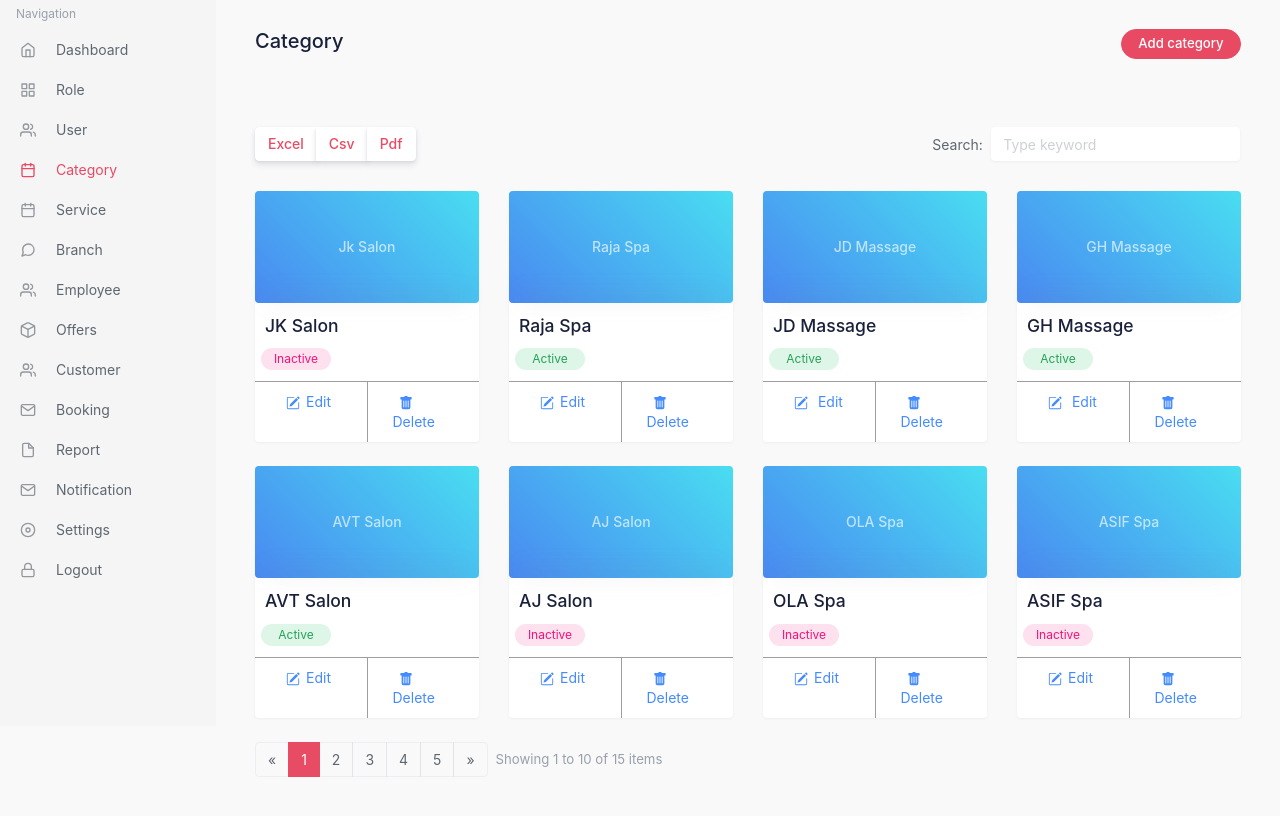
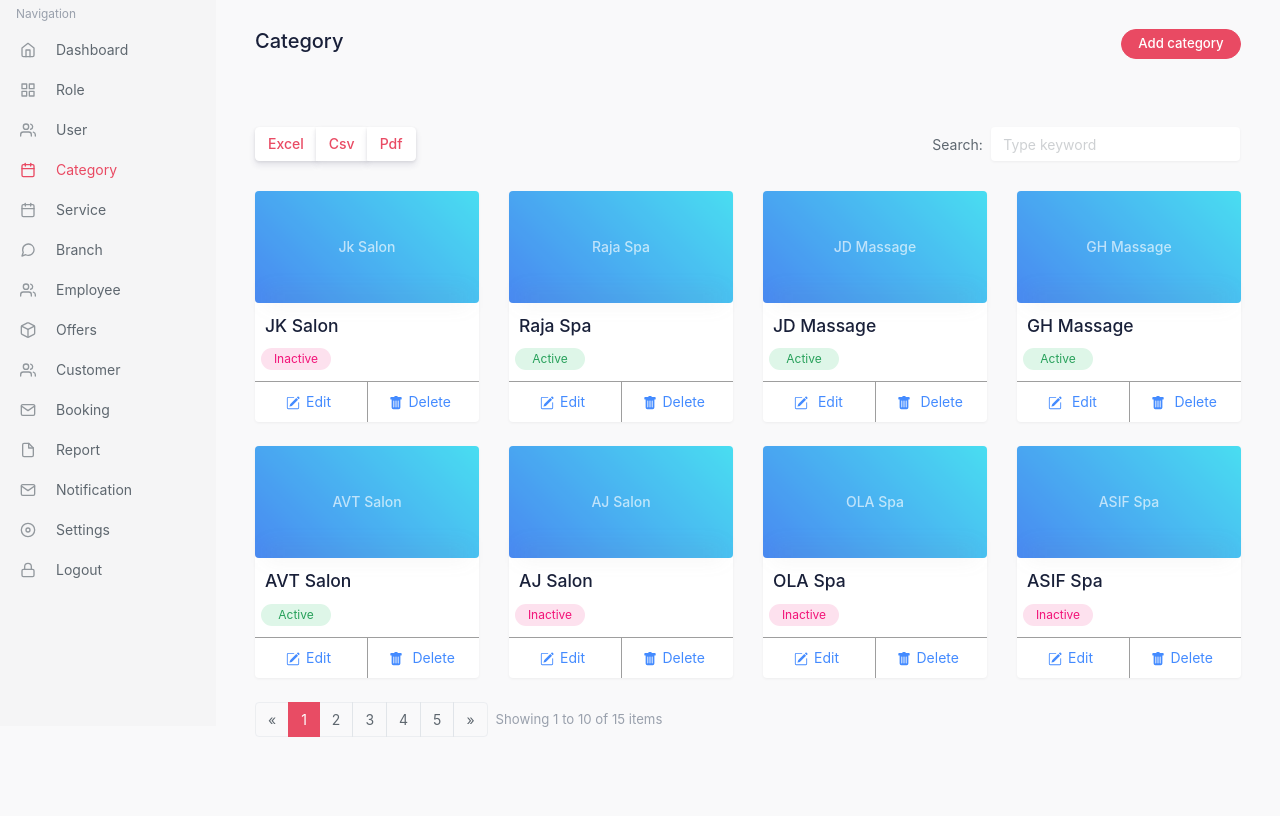
Before and after one commit to Anto7373/D-barber, a plain HTML site: page category.html in a window 1280 px wide. Shown: the part 74-890 px from the top of the page. After the commit the page ends 859 px from the top, so only its background shows below. Drawn offline with Linux system fonts and the light colour scheme.

Commit message:
last update

```diff
--- a/assets/css/custom.css
+++ b/assets/css/custom.css
@@ -334,3 +334,7 @@ vertical-align: top!important;
     background-color: #e95466;
     color: #fff;
 }
+.card-pad{
+    padding-left: 0px;
+    padding-right: 0px;
+}
--- a/category.html
+++ b/category.html
@@ -210,7 +210,7 @@
                                                             </div>
                                                         </div>
                                                         <div class="col">
-                                                            <div class="card-body">
+                                                            <div class="card-body card-pad">
                                                                 <a href="#"  class="card-link" data-toggle="modal" data-target="#modal-sm"><span class="agf"><svg width="1em" height="1em" viewBox="0 0 16 16" class="bi bi-trash-fill" fill="currentColor" xmlns="http://www.w3.org/2000/svg">
                                                                 <path fill-rule="evenodd" d="M2.5 1a1 1 0 0 0-1 1v1a1 1 0 0 0 1 1H3v9a2 2 0 0 0 2 2h6a2 2 0 0 0 2-2V4h.5a1 1 0 0 0 1-1V2a1 1 0 0 0-1-1H10a1 1 0 0 0-1-1H7a1 1 0 0 0-1 1H2.5zm3 4a.5.5 0 0 1 .5.5v7a.5.5 0 0 1-1 0v-7a.5.5 0 0 1 .5-.5zM8 5a.5.5 0 0 1 .5.5v7a.5.5 0 0 1-1 0v-7A.5.5 0 0 1 8 5zm3 .5a.5.5 0 0 0-1 0v7a.5.5 0 0 0 1 0v-7z"/>
                                                                 </svg></span>Delete</a>
@@ -247,7 +247,7 @@
                                                             </div>
                                                         </div>
                                                         <div class="col">
-                                                            <div class="card-body">
+                                                            <div class="card-body card-pad">
                                                                 <a href="#"  class="card-link" data-toggle="modal" data-target="#modal-sm"><span class="agf"><svg width="1em" height="1em" viewBox="0 0 16 16" class="bi bi-trash-fill" fill="currentColor" xmlns="http://www.w3.org/2000/svg">
                                                                 <path fill-rule="evenodd" d="M2.5 1a1 1 0 0 0-1 1v1a1 1 0 0 0 1 1H3v9a2 2 0 0 0 2 2h6a2 2 0 0 0 2-2V4h.5a1 1 0 0 0 1-1V2a1 1 0 0 0-1-1H10a1 1 0 0 0-1-1H7a1 1 0 0 0-1 1H2.5zm3 4a.5.5 0 0 1 .5.5v7a.5.5 0 0 1-1 0v-7a.5.5 0 0 1 .5-.5zM8 5a.5.5 0 0 1 .5.5v7a.5.5 0 0 1-1 0v-7A.5.5 0 0 1 8 5zm3 .5a.5.5 0 0 0-1 0v7a.5.5 0 0 0 1 0v-7z"/>
                                                                 </svg></span>Delete</a>
@@ -284,7 +284,7 @@
                                                             </div>
                                                         </div>
                                                         <div class="col">
-                                                            <div class="card-body">
+                                                            <div class="card-body card-pad">
                                                                 <a href="#"  class="card-link" data-toggle="modal" data-target="#modal-sm"><span class="agf"><svg width="1em" height="1em" viewBox="0 0 16 16" class="bi bi-trash-fill" fill="currentColor" xmlns="http://www.w3.org/2000/svg">
                                                                 <path fill-rule="evenodd" d="M2.5 1a1 1 0 0 0-1 1v1a1 1 0 0 0 1 1H3v9a2 2 0 0 0 2 2h6a2 2 0 0 0 2-2V4h.5a1 1 0 0 0 1-1V2a1 1 0 0 0-1-1H10a1 1 0 0 0-1-1H7a1 1 0 0 0-1 1H2.5zm3 4a.5.5 0 0 1 .5.5v7a.5.5 0 0 1-1 0v-7a.5.5 0 0 1 .5-.5zM8 5a.5.5 0 0 1 .5.5v7a.5.5 0 0 1-1 0v-7A.5.5 0 0 1 8 5zm3 .5a.5.5 0 0 0-1 0v7a.5.5 0 0 0 1 0v-7z"/>
                                                                 </svg> </span>Delete</a>
@@ -321,7 +321,7 @@
                                                             </div>
                                                         </div>
                                                         <div class="col">
-                                                            <div class="card-body">
+                                                            <div class="card-body card-pad">
                                                                 <a href="#"  class="card-link" data-toggle="modal" data-target="#modal-sm"><span class="agf"><svg width="1em" height="1em" viewBox="0 0 16 16" class="bi bi-trash-fill" fill="currentColor" xmlns="http://www.w3.org/2000/svg">
                                                                 <path fill-rule="evenodd" d="M2.5 1a1 1 0 0 0-1 1v1a1 1 0 0 0 1 1H3v9a2 2 0 0 0 2 2h6a2 2 0 0 0 2-2V4h.5a1 1 0 0 0 1-1V2a1 1 0 0 0-1-1H10a1 1 0 0 0-1-1H7a1 1 0 0 0-1 1H2.5zm3 4a.5.5 0 0 1 .5.5v7a.5.5 0 0 1-1 0v-7a.5.5 0 0 1 .5-.5zM8 5a.5.5 0 0 1 .5.5v7a.5.5 0 0 1-1 0v-7A.5.5 0 0 1 8 5zm3 .5a.5.5 0 0 0-1 0v7a.5.5 0 0 0 1 0v-7z"/>
                                                                 </svg> </span>Delete</a>
@@ -362,7 +362,7 @@
                                                             </div>
                                                         </div>
                                                         <div class="col">
-                                                            <div class="card-body">
+                                                            <div class="card-body card-pad">
                                                                 <a href="#"  class="card-link" data-toggle="modal" data-target="#modal-sm"><span class="agf"><svg width="1em" height="1em" viewBox="0 0 16 16" class="bi bi-trash-fill" fill="currentColor" xmlns="http://www.w3.org/2000/svg">
                                                                 <path fill-rule="evenodd" d="M2.5 1a1 1 0 0 0-1 1v1a1 1 0 0 0 1 1H3v9a2 2 0 0 0 2 2h6a2 2 0 0 0 2-2V4h.5a1 1 0 0 0 1-1V2a1 1 0 0 0-1-1H10a1 1 0 0 0-1-1H7a1 1 0 0 0-1 1H2.5zm3 4a.5.5 0 0 1 .5.5v7a.5.5 0 0 1-1 0v-7a.5.5 0 0 1 .5-.5zM8 5a.5.5 0 0 1 .5.5v7a.5.5 0 0 1-1 0v-7A.5.5 0 0 1 8 5zm3 .5a.5.5 0 0 0-1 0v7a.5.5 0 0 0 1 0v-7z"/>
                                                                 </svg> </span>Delete</a>
@@ -399,7 +399,7 @@
                                                             </div>
                                                         </div>
                                                         <div class="col">
-                                                            <div class="card-body">
+                                                            <div class="card-body card-pad">
                                                                 <a href="#"  class="card-link" data-toggle="modal" data-target="#modal-sm"><span class="agf"><svg width="1em" height="1em" viewBox="0 0 16 16" class="bi bi-trash-fill" fill="currentColor" xmlns="http://www.w3.org/2000/svg">
                                                                 <path fill-rule="evenodd" d="M2.5 1a1 1 0 0 0-1 1v1a1 1 0 0 0 1 1H3v9a2 2 0 0 0 2 2h6a2 2 0 0 0 2-2V4h.5a1 1 0 0 0 1-1V2a1 1 0 0 0-1-1H10a1 1 0 0 0-1-1H7a1 1 0 0 0-1 1H2.5zm3 4a.5.5 0 0 1 .5.5v7a.5.5 0 0 1-1 0v-7a.5.5 0 0 1 .5-.5zM8 5a.5.5 0 0 1 .5.5v7a.5.5 0 0 1-1 0v-7A.5.5 0 0 1 8 5zm3 .5a.5.5 0 0 0-1 0v7a.5.5 0 0 0 1 0v-7z"/>
                                                                 </svg></span>Delete</a>
@@ -436,7 +436,7 @@
                                                             </div>
                                                         </div>
                                                         <div class="col">
-                                                            <div class="card-body">
+                                                            <div class="card-body card-pad">
                                                                 <a href="#"  class="card-link" data-toggle="modal" data-target="#modal-sm"><span class="agf"><svg width="1em" height="1em" viewBox="0 0 16 16" class="bi bi-trash-fill" fill="currentColor" xmlns="http://www.w3.org/2000/svg">
                                                                 <path fill-rule="evenodd" d="M2.5 1a1 1 0 0 0-1 1v1a1 1 0 0 0 1 1H3v9a2 2 0 0 0 2 2h6a2 2 0 0 0 2-2V4h.5a1 1 0 0 0 1-1V2a1 1 0 0 0-1-1H10a1 1 0 0 0-1-1H7a1 1 0 0 0-1 1H2.5zm3 4a.5.5 0 0 1 .5.5v7a.5.5 0 0 1-1 0v-7a.5.5 0 0 1 .5-.5zM8 5a.5.5 0 0 1 .5.5v7a.5.5 0 0 1-1 0v-7A.5.5 0 0 1 8 5zm3 .5a.5.5 0 0 0-1 0v7a.5.5 0 0 0 1 0v-7z"/>
                                                                 </svg></span>Delete</a>
@@ -473,7 +473,7 @@
                                                             </div>
                                                         </div>
                                                         <div class="col">
-                                                            <div class="card-body">
+                                                            <div class="card-body card-pad">
                                                                 <a href="#"  class="card-link" data-toggle="modal" data-target="#modal-sm"><span class="agf"><svg width="1em" height="1em" viewBox="0 0 16 16" class="bi bi-trash-fill" fill="currentColor" xmlns="http://www.w3.org/2000/svg">
                                                                 <path fill-rule="evenodd" d="M2.5 1a1 1 0 0 0-1 1v1a1 1 0 0 0 1 1H3v9a2 2 0 0 0 2 2h6a2 2 0 0 0 2-2V4h.5a1 1 0 0 0 1-1V2a1 1 0 0 0-1-1H10a1 1 0 0 0-1-1H7a1 1 0 0 0-1 1H2.5zm3 4a.5.5 0 0 1 .5.5v7a.5.5 0 0 1-1 0v-7a.5.5 0 0 1 .5-.5zM8 5a.5.5 0 0 1 .5.5v7a.5.5 0 0 1-1 0v-7A.5.5 0 0 1 8 5zm3 .5a.5.5 0 0 0-1 0v7a.5.5 0 0 0 1 0v-7z"/>
                                                                 </svg></span>Delete</a>
```
Also changed, not shown: service.html (+8 -8 lines).
